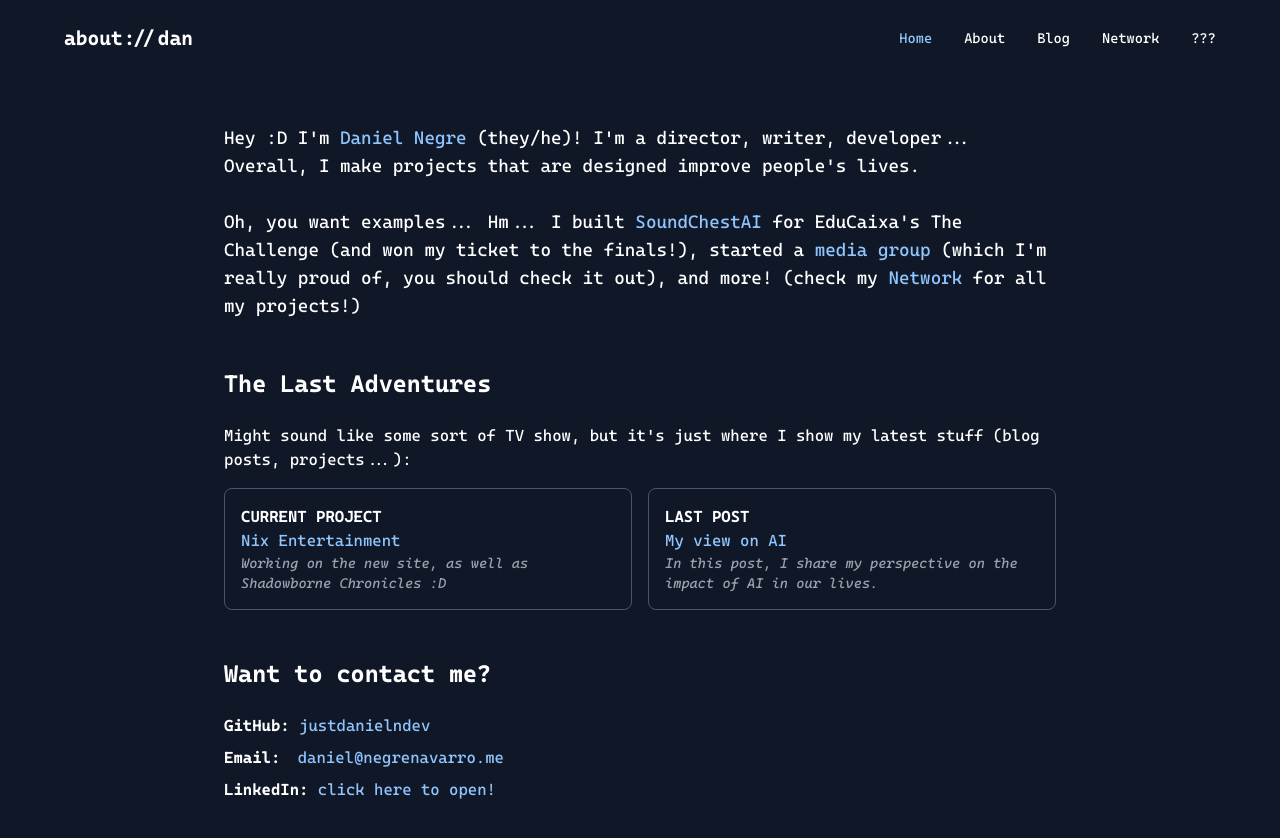
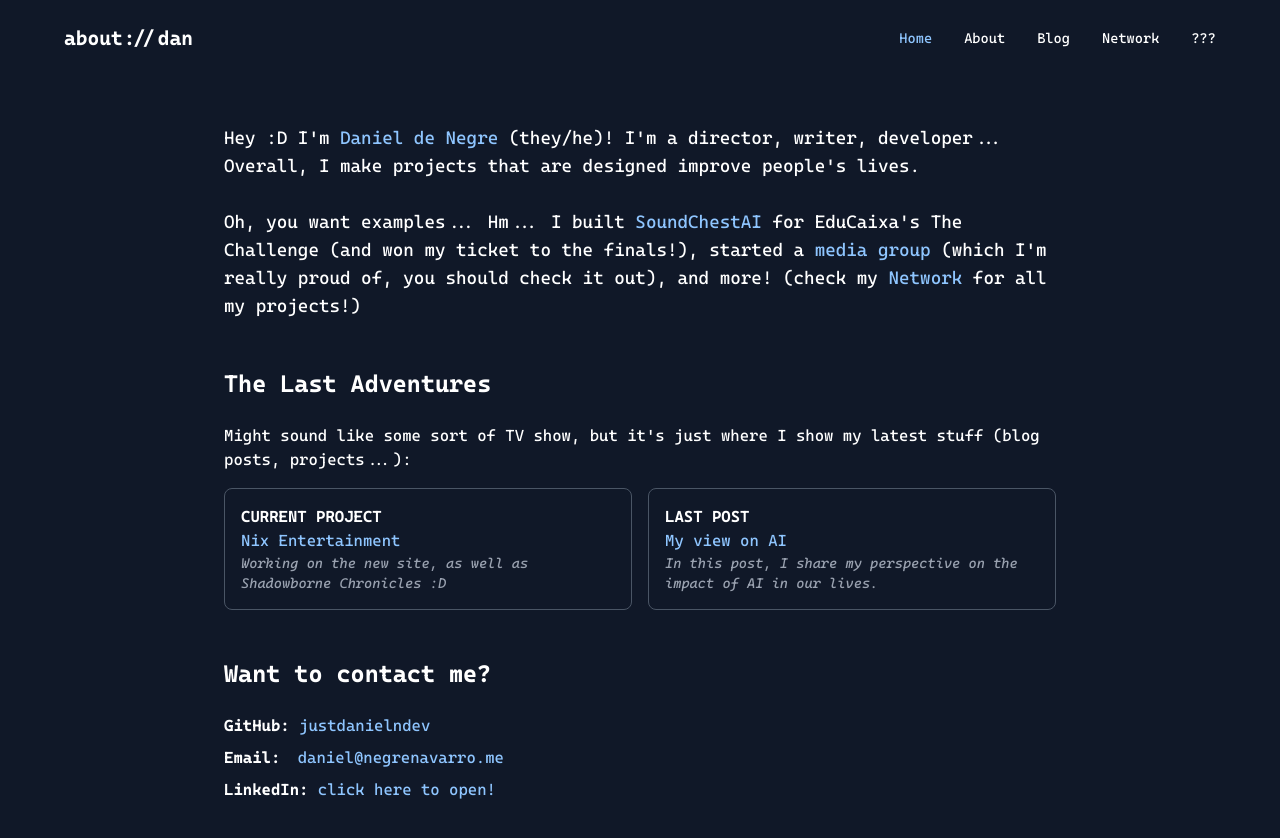
Before and after one commit to justdanielndev/about-me, a Next.js app: page / in a window 1280 px wide. Shown: the top 838 px of the page. Built offline with nearby package versions, Linux system fonts and the light colour scheme.

Commit message:
Update name and LinkedIn links

```diff
--- a/src/app/page.tsx
+++ b/src/app/page.tsx
@@ -12,7 +12,7 @@ function HomeContent() {
   const queryString = truename ? `?truename=${truename}` : '';
 
   let basecolor = "text-blue-300";
-  let myname = "Daniel Negre";
+  let myname = "Daniel de Negre";
   let mynamefortitle = "dan";
   let mypronouns = "they/he";
   let extrausernamecontent = "";
@@ -121,9 +121,9 @@ function HomeContent() {
             </li>
             <li>
                 {mynamefortitle === "dan" ? (
-                <><strong>LinkedIn:</strong> <a href="https://www.linkedin.com/in/daniel-negre-1a0748397/" className={`${basecolor} hover:underline`}>click here to open!</a>{extrausernamecontent}</>
+                <><strong>LinkedIn:</strong> <a href="https://www.linkedin.com/in/daniel-negre/" className={`${basecolor} hover:underline`}>click here to open!</a>{extrausernamecontent}</>
                 ) : (
-                <><strong>LinkedIn:</strong> <a href="https://www.linkedin.com/in/daniel-negre-1a0748397/" className={`${basecolor} hover:underline`}>click here to open!</a> (again, deadname sucks)</>
+                <><strong>LinkedIn:</strong> <a href="https://www.linkedin.com/in/daniel-negre/" className={`${basecolor} hover:underline`}>click here to open!</a> (again, deadname sucks)</>
                 )}
             </li>
           </ul>
```
